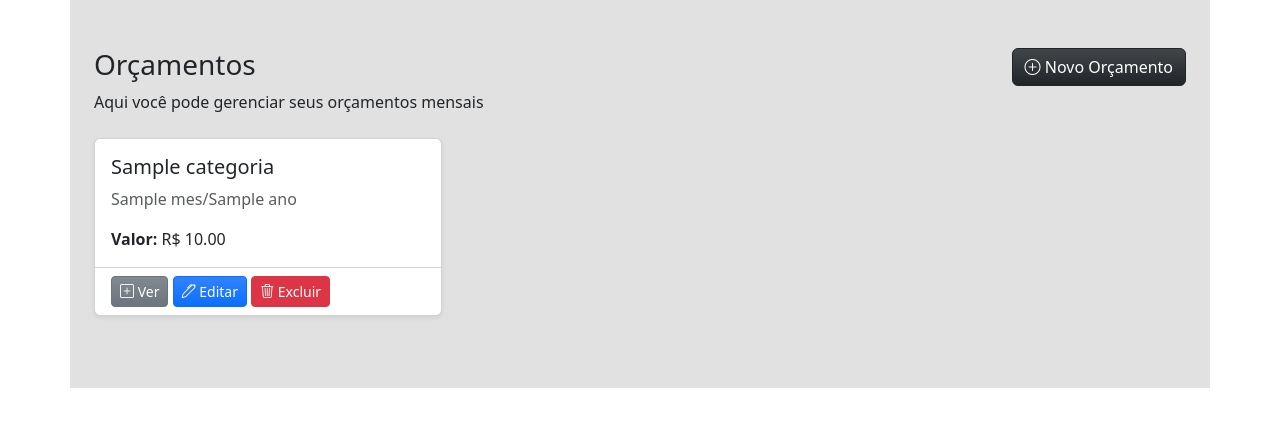
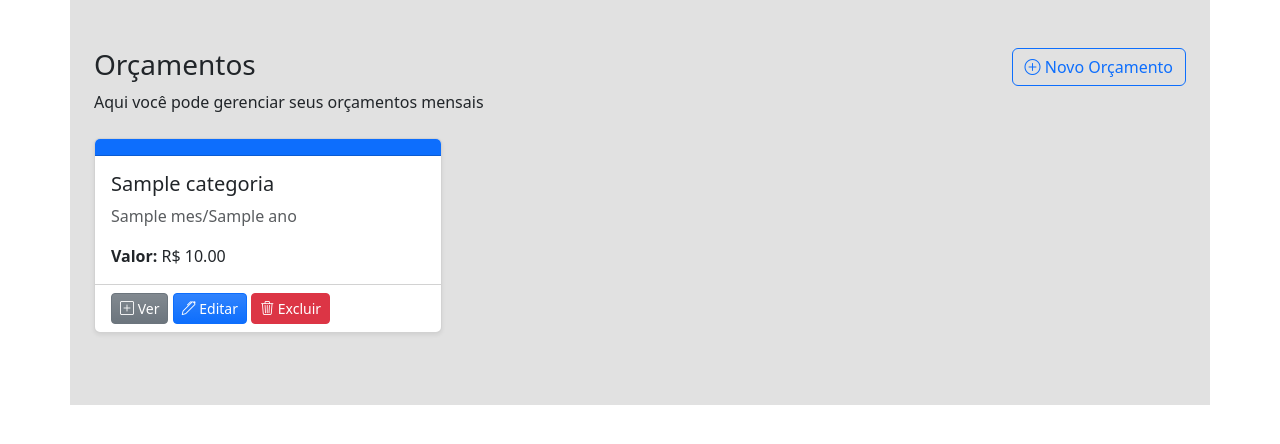
Before and after one commit to leonhardc/gestor-de-financas-pessoais, a Django app: template templates/contas/listar_orcamentos.html in a window 1280 px wide. Shown: the top 444 px of the page. Run offline with Django 5.2, Linux system fonts and the light colour scheme; the template is opened without the code that fills it: most values are stand-ins (such as "Sample title", 1, 10 or a date in 2020); parts of the project's set-up code (start-up, migrations or seed data) failed here and were passed over.

Commit message:
mudanca no design do template de listar orcamentos

```diff
--- a/templates/contas/listar_orcamentos.html
+++ b/templates/contas/listar_orcamentos.html
@@ -9,7 +9,7 @@
                 <span>Aqui você pode gerenciar seus orçamentos mensais</span>
             </div>
             <div class="col-md-4 text-end">
-                <a href="{% url 'contas:novo_orcamento' %}" class="btn btn-dark bg-gradient">
+                <a href="{% url 'contas:novo_orcamento' %}" class="btn btn-outline-primary">
                     <i class="bi bi-plus-circle"></i> Novo Orçamento
                 </a>
             </div>
@@ -20,6 +20,7 @@
                 {% for orcamento in orcamentos %}
                     <div class="col-md-6 col-lg-4 mb-4">
                         <div class="card h-100 shadow-sm">
+                            <div class="card-header bg-primary"></div>
                             <div class="card-body">
                                 <h5 class="card-title">{{ orcamento.categoria }}</h5>
                                 <p class="card-text text-muted">{{ orcamento.mes }}/{{ orcamento.ano }}</p>
```
